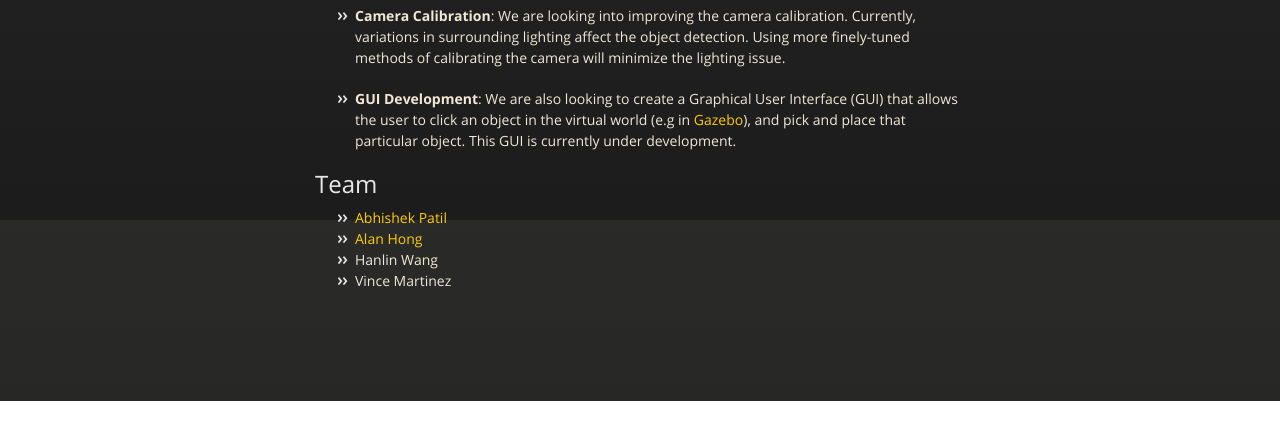
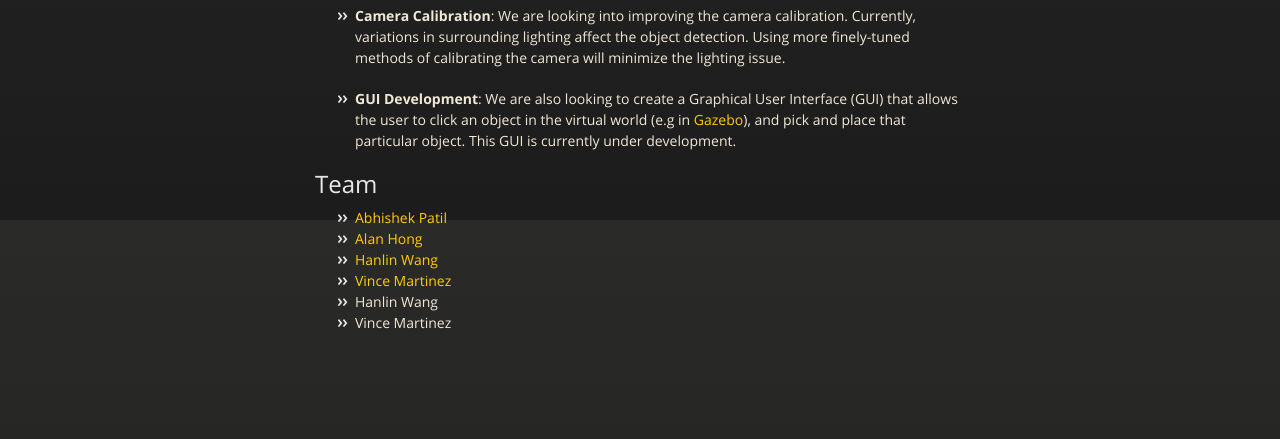
Before and after one commit to patilnabhi/baxter_two, a plain HTML site: page index.html in a window 1280 px wide. Shown: the part 2180-2619 px from the top of the page. Before the commit the page ends 2581 px from the top, so only its background shows below. Drawn offline with nearby package versions, Linux system fonts and the light colour scheme.

Commit message:
Update index.html

```diff
--- a/index.html
+++ b/index.html
@@ -146,6 +146,8 @@ roslaunch baxter_two baxter_two.launch
 <ul>
 <li><a href="https://github.com/patilnabhi">Abhishek Patil</a></li>
 <li><a href="https://github.com/hongalan">Alan Hong</a></li>
+<li><a href="https://github.com/hanlinwang2015">Hanlin Wang</a></li>
+<li><a href="https://github.com/vincemartinez">Vince Martinez</a></li>
 <li>Hanlin Wang</li>
 <li>Vince Martinez</li>
 </ul>
```
